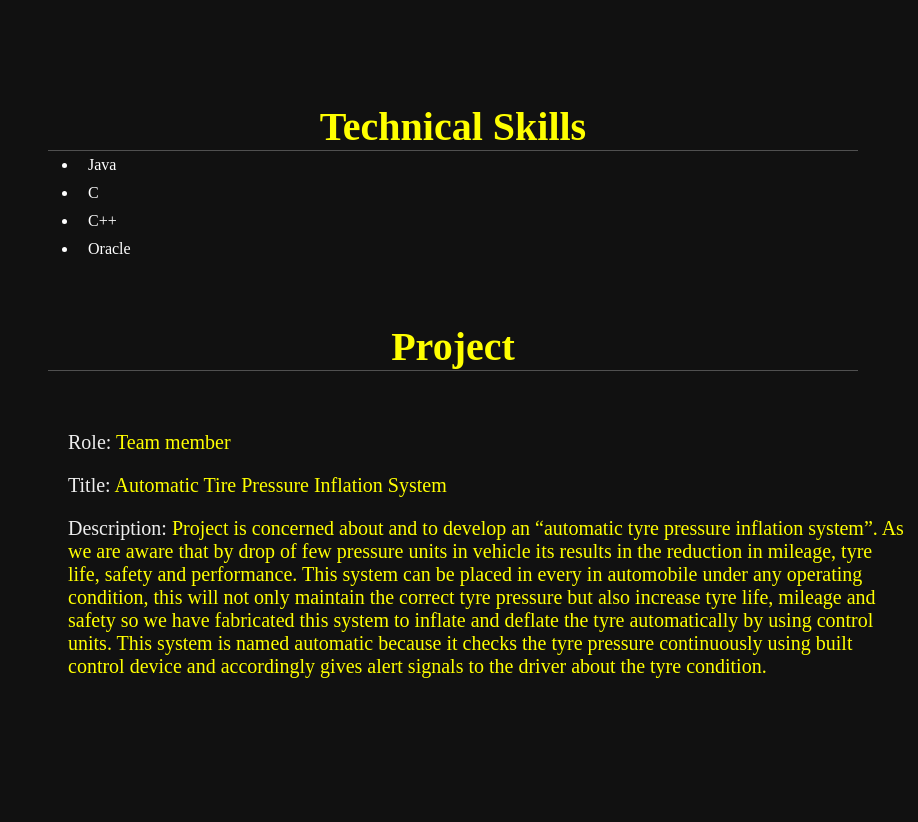
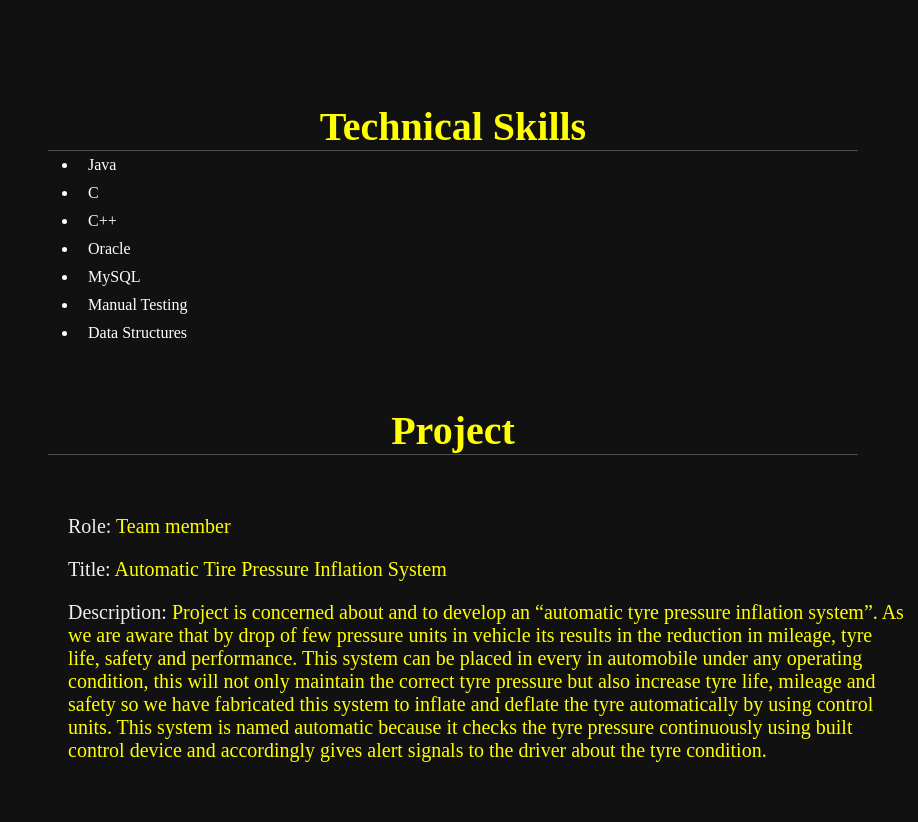
Before and after one commit to ketantalekar/portfolio.github.io, a plain HTML site: page index.html in a window 1280 px wide. Shown: the part 800-1622 px from the top of the page, without its empty margins (362-1280 px from the left). Before the commit the page ends 1538 px from the top, so only its background shows below. Drawn offline with Linux system fonts and the light colour scheme.

Commit message:
Update index.html

```diff
--- a/index.html
+++ b/index.html
@@ -73,6 +73,9 @@
         <li>C</li>
         <li>C++</li>
         <li>Oracle</li>
+        <li>MySQL</li>
+        <li>Manual Testing</li>
+        <li>Data Structures</li>
     </ul>
 </div>
 </section>
```
